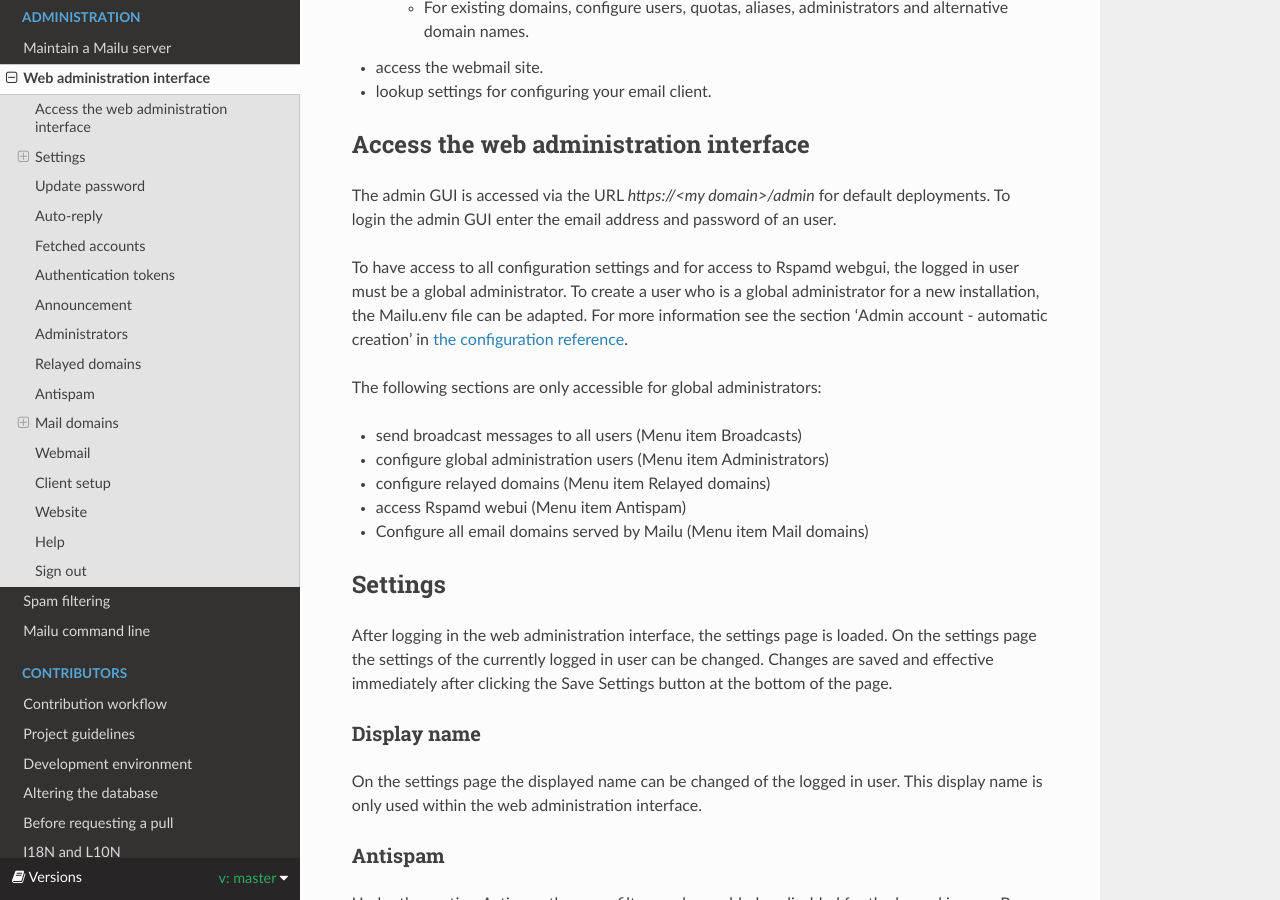
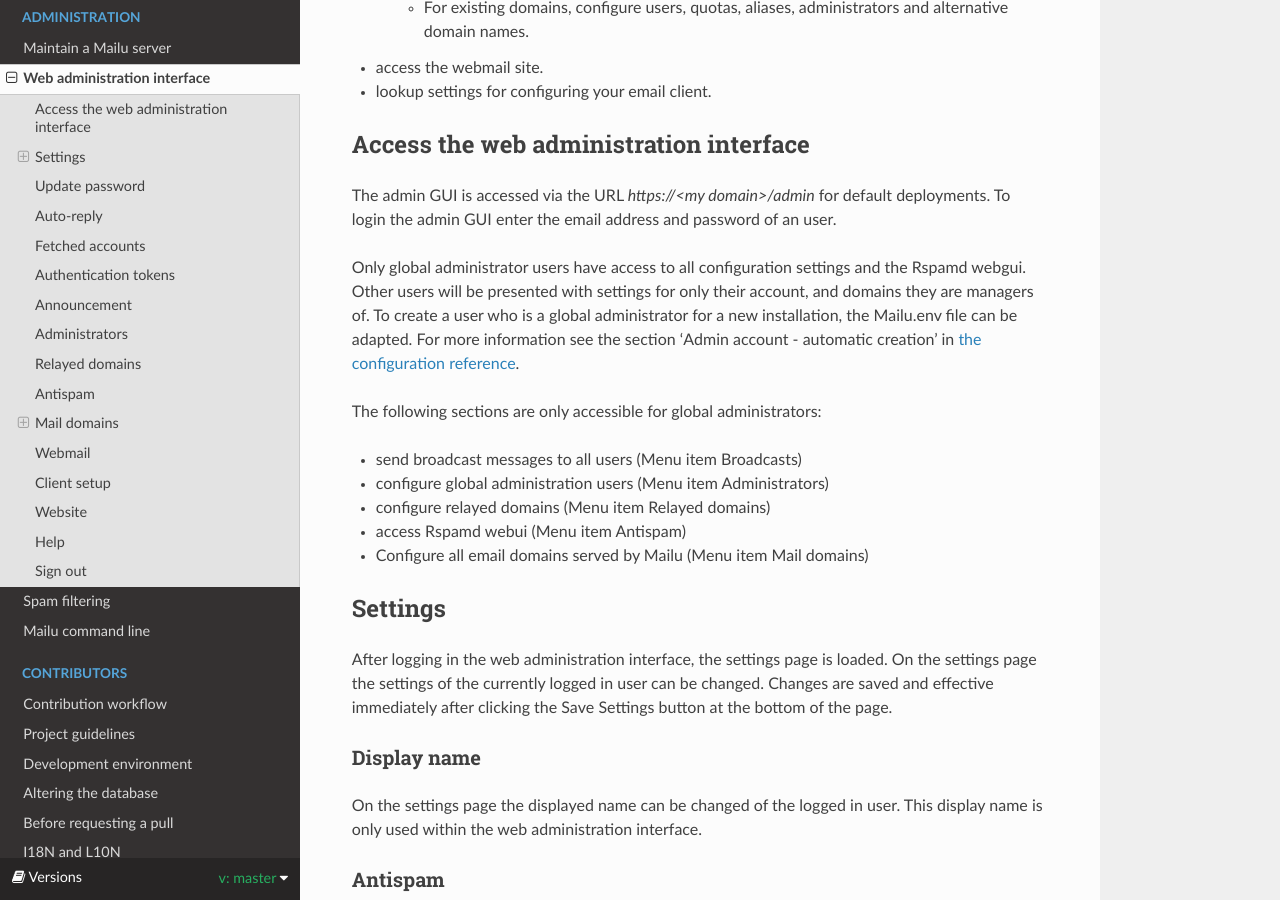
Before and after one commit to WillingDev0812/Mail-Management-Tool, a Sphinx documentation site: the page built from docs/webadministration.rst, in a window 1280 px wide and 900 px high, scrolled down 752 px. Built offline with Sphinx 7.4.7 and the Read the Docs theme 2.0.0, drawn with Linux system fonts in a browser that asks for light colours; formulas are drawn with MathJax 3.

Commit message:
Update docs/webadministration.rst
Rewording to make it more clear.

Co-authored-by: Dario Ernst <github@kanojo.de>

```diff
--- a/docs/webadministration.rst
+++ b/docs/webadministration.rst
@@ -48,7 +48,7 @@ Access the web administration interface
 The admin GUI is accessed via the URL `https://<my domain>/admin` for default deployments.
 To login the admin GUI enter the email address and password of an user.
 
-To have access to all configuration settings and for access to Rspamd webgui, the logged in user must be a global administrator.
+Only global administrator users have access to all configuration settings and the Rspamd webgui. Other users will be presented with settings for only their account, and domains they are managers of.
 To create a user who is a global administrator for a new installation, the Mailu.env file can be adapted.
 For more information see the section 'Admin account - automatic creation' in :ref:`the configuration reference <admin_account>`.
 
```
